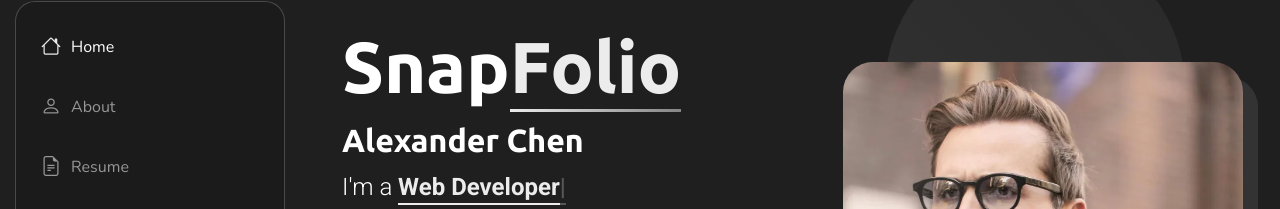
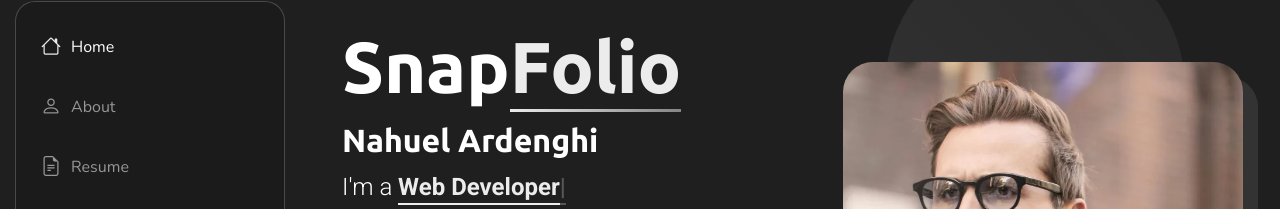
Before and after one commit to Nart-FNT/Nart-FNT.github.io, a plain HTML site: page index.html in a window 1280 px wide. Shown: the part 138-347 px from the top of the page. Drawn offline with nearby package versions, Linux system fonts and the light colour scheme.

Commit message:
cambio de nombre principal

```diff
--- a/index.html
+++ b/index.html
@@ -100,7 +100,7 @@
             <div class="col-lg-6" data-aos="fade-right" data-aos-delay="100">
               <div class="hero-text">
                 <h1>Snap<span class="accent-text">Folio</span></h1>
-                <h2>Alexander Chen</h2>
+                <h2>Nahuel Ardenghi</h2>
                 <p class="lead">I'm a <span class="typed" data-typed-items="UI/UX Designer, Web Developer, Brand Strategist, Creative Director"></span></p>
                 <p class="description">Passionate about creating exceptional digital experiences that blend innovative design with functional development. Let's bring your vision to life.</p>
 
```
